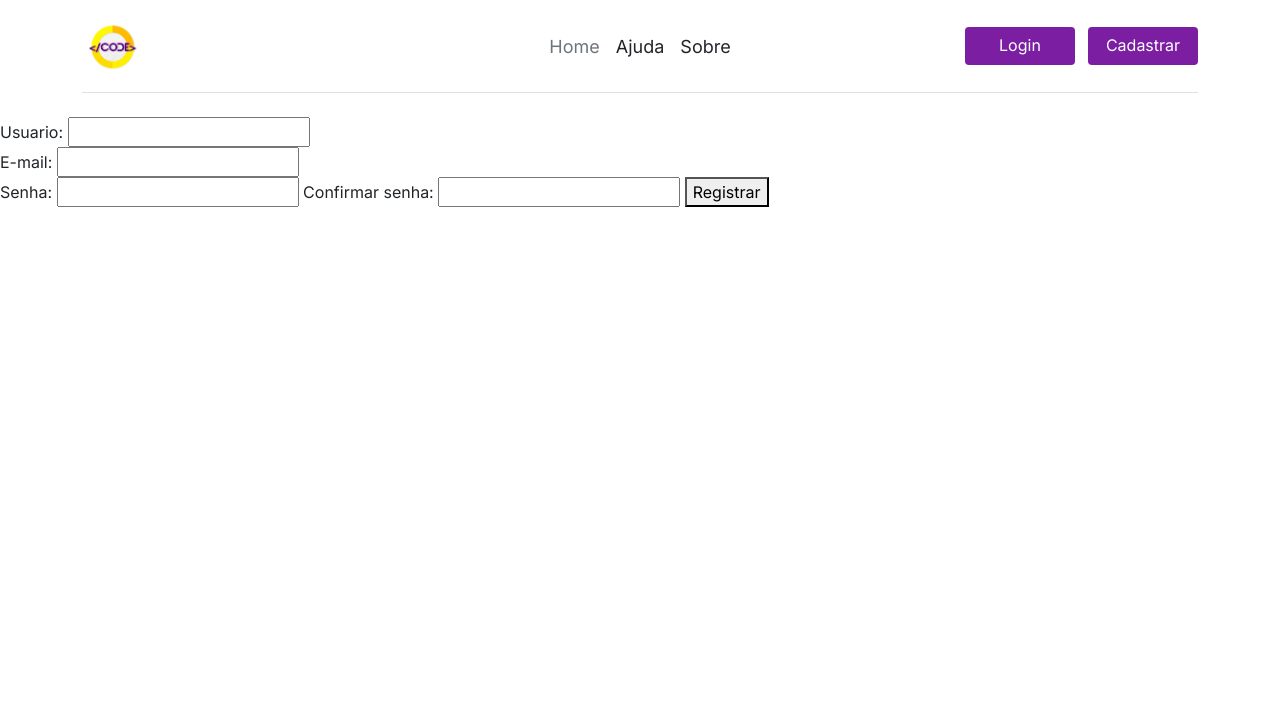
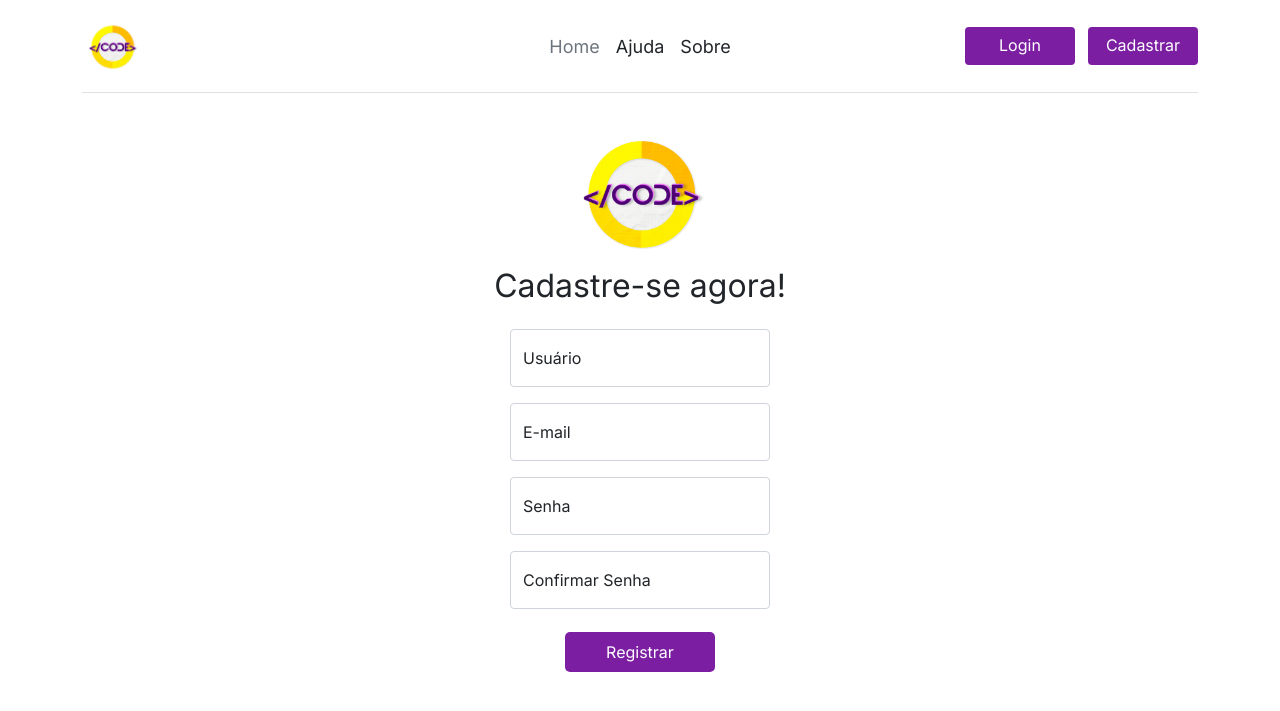
Before and after one commit to Jennwb/StudyFlow, a Flask app: template app/templates/registrar.html in a window 1280 px wide. Shown: the top 711 px of the page. Run offline with Flask 2, Linux system fonts and the light colour scheme; the template is opened without the code that fills it: values that come from a table or form of the project are taken from there, others are empty; parts of the project's set-up code (start-up, migrations or seed data) failed here and were passed over.

Commit message:
Teste do DB + Alterações no '/registrar'

```diff
--- a/app/forms.py
+++ b/app/forms.py
@@ -1,8 +1,16 @@
 from flask_wtf import FlaskForm
 from wtforms import StringField, PasswordField, SubmitField
-from wtforms.validators import InputRequired
+from wtforms.validators import InputRequired, Email, EqualTo
+from wtforms.fields.html5 import EmailField
 
 class LoginForm(FlaskForm):
     usuario = StringField("usuario", validators=[InputRequired()])
     senha = PasswordField("senha", validators=[InputRequired()])
     entrar = SubmitField("Entrar")
+
+class RegistrarForm(FlaskForm):
+    usuario = StringField("usuario", validators=[InputRequired()])
+    email = EmailField("email", validators=[InputRequired(), Email()])
+    senha = PasswordField("senha", validators=[InputRequired(), EqualTo("confirmarsenha", message="As senhas não conferem.")])
+    confirmarsenha = PasswordField("confirmarsenha", validators=[InputRequired()])
+    registrar = SubmitField("Registrar")
--- a/app/static/css/login.css
+++ b/app/static/css/login.css
@@ -1,9 +1,9 @@
-.form-signin {
+.form-signin, .form-registrar {
     display: flex;
     justify-content: center;
 }
 
-.form-signin .form-login {
+.form-signin .form-login, .form-registrar .form-registro {
     display: grid;
     justify-items: center;
 }
@@ -12,7 +12,7 @@
     margin: 8px;
 }
 
-input#entrar.btn.btn-primary {
+input#entrar.btn.btn-primary, input#registrar.btn.btn-primary {
     border: 4px;
     transition: all 0.3s ease;
     background: rgb(123, 30, 162);
@@ -23,7 +23,7 @@ input#entrar.btn.btn-primary {
     margin-top: 15px;
 }
 
-input#entrar.btn.btn-primary:hover {
+input#entrar.btn.btn-primary:hover, input#registrar.btn.btn-primary:hover {
     background: linear-gradient(94deg, rgb(123, 30, 162) 32%, rgba(246, 194, 6, 1) 82%);
     box-shadow: 0 12px 16px 0 rgba(0,0,0,0.24), 0 17px 50px 0 rgba(0,0,0,0.19);
     font-weight: bold;
--- a/app/templates/base.html
+++ b/app/templates/base.html
@@ -26,7 +26,7 @@
 
       <div class="col-md-3 text-end">
         <a class="btn btn-outline-primary me-2" href="{{url_for('login')}}"> Login </a>
-        <a class="btn btn-primary" href="{{url_for('formregistrar')}}"> Cadastrar </a>
+        <a class="btn btn-primary" href="{{url_for('registrar')}}"> Cadastrar </a>
       </div>
     </header>
   </div>
--- a/app/templates/registrar.html
+++ b/app/templates/registrar.html
@@ -1,13 +1,43 @@
+<!DOCTYPE html>
+<html lang="en">
+<head>
+    <meta charset="UTF-8">
+    <meta http-equiv="X-UA-Compatible" content="IE=edge">
+    <meta name="viewport" content="width=device-width, initial-scale=1.0">
+    <title>Registrar</title>
+    <link rel="stylesheet" href="{{ url_for('static', filename='css/login.css') }}">
+</head>
+<body>
+
+</body>
+</html>
+
 {% extends 'base.html' %}
-
 {% block conteudo %}
 
-<form action="/registrar" method="POST">
-    Usuario: <input type="text" name="usuario"> <br/>
-    E-mail: <input type="text" name="email"> <br>
-    Senha: <input type="text" name="senha">
-    Confirmar senha: <input type="password" name="confsenha">
-    <button type="submit">Registrar</button>
-</form>
+<main class="form-registrar">
+    <form class="form-registro" action="/registrar" method="POST">
+    {{ form.csrf_token }}
+    <img src="{{ url_for('static', filename='imagens/Logo.png') }}" alt="logo" width="150">
+    <h2 class="h2 mb-3 fw-normal"> Cadastre-se agora! </h2>
+    <div class="form-floating">
+        <label for="floatingInput"> Usuário </label>
+        {{ form.usuario(class="form-control") }}
+    </div>
+    <div class="form-floating">
+        <label for="floatingEmail"> E-mail </label>
+        {{ form.email(class="form-control") }}
+    </div>
+    <div class="form-floating">
+        <label for="floatingPassword"> Senha </label>
+        {{ form.senha(class="form-control") }}
+    </div>
+    <div class="form-floating">
+        <label for="floatingPassword"> Confirmar Senha </label>
+        {{ form.confirmarsenha(class="form-control") }}
+    </div>
+    {{ form.registrar(class="btn btn-primary") }}
+    </form>
+</main>
 
 {% endblock %}
```
Also changed, not shown: app/models/usuario.py (+8 -8 lines), app/routes.py (+21 -15 lines).
